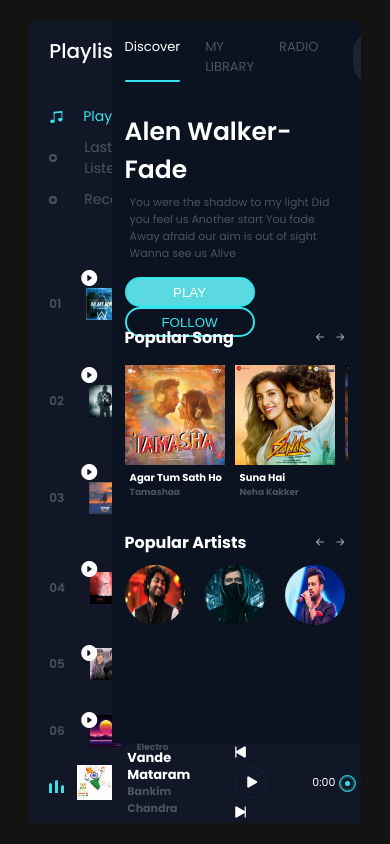
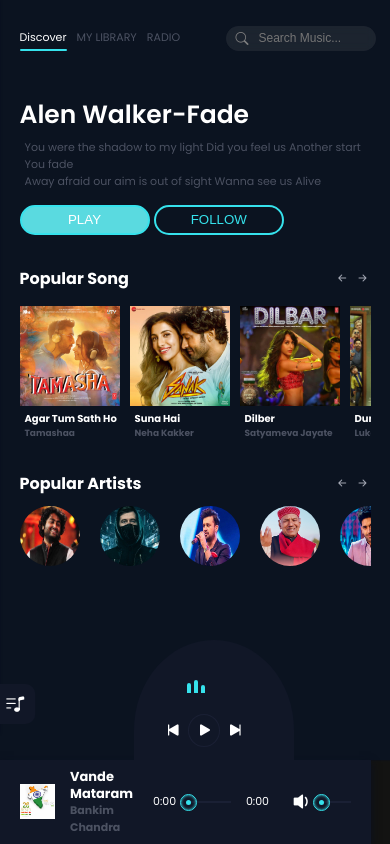
Before and after one commit to AtulThapliyal/Music-App, a plain HTML site: page index.html in a window 390 px wide. Drawn offline with nearby package versions, Linux system fonts and the light colour scheme.

Commit message:
Add files via upload

```diff
--- a/index.html
+++ b/index.html
@@ -12,6 +12,7 @@
 <body>
 <header>
     <div class="menu_side">
+        <h6 id="menu_list_active_button"><i class="bi bi-music-note-list"></i></h6>
         <h1>Playlist</h1>
         <div class="playlist">
             <h4 class="active"><span></span><i class="bi bi-music-note-beamed"></i> Playlist</h4>
@@ -292,6 +293,26 @@
     </div>
 </header>
     <script src="app.js"></script>
+<script>
+    let menu_list_active_button = document.getElementById('menu_list_active_button');
+    let menu_side = document.getElementsByClassName('menu_side')[0];
+
+
+    menu_list_active_button.addEventListener('click', () => {
+    menu_side.style.transform = "unset";
+    menu_list_active_button.style.opacity = 0;
+    })
+
+    let song_side = document.getElementsByClassName('song_side')[0];
+
+    song_side.addEventListener('click', () => {
+    menu_side.style = "translateX(-100%)";
+    menu_list_active_button.style.opacity = 1;
+    })
+
+
+
+</script>
 </body>
 
 </html>
--- a/style.css
+++ b/style.css
@@ -1,5 +1,5 @@
 /* Google Font 'Poppins'  */
-@import url('https://fonts.googleapis.com/css2?family=Poppins:wght@100;200;300;400;500;600;700;800;900&display=swap');
+@import url("https://fonts.googleapis.com/css2?family=Poppins:wght@100;200;300;400;500;600;700;800;900&display=swap");
 * {
   padding: 0%;
   margin: 0%;
@@ -10,7 +10,7 @@ body {
   width: 100%;
   height: 100vh;
   background-color: #131312;
-    font-family: 'Poppins' , sans-serif;
+  font-family: "Poppins", sans-serif;
   display: flex;
   align-items: center;
   justify-content: center;
@@ -25,7 +25,8 @@ header {
   overflow: hidden;
 }
 
-header .menu_side, .song_side {
+header .menu_side,
+.song_side {
   position: relative;
   width: 25%;
   height: 90%;
@@ -33,6 +34,14 @@ header .menu_side, .song_side {
   background-color: #111727;
   box-shadow: 5px 0px 2px #090f1f;
   color: #fff;
+}
+
+:target {
+  display: none;
+}
+
+header .menu_side h6 {
+    display: none;
   }
 
 header .song_side {
@@ -54,7 +63,7 @@ header .menu_side h1 {
 }
 
 header .menu_side .playlist {
-    margin:  40px 0px 0px 20px;
+  margin: 40px 0px 0px 20px;
 }
 
 header .menu_side .playlist h4 {
@@ -65,38 +74,38 @@ header .menu_side .playlist h4 {
   cursor: pointer;
   display: flex;
   align-items: center;
-    transition: .3s linear;
+  transition: 0.3s linear;
 }
 header .menu_side .playlist h4:hover {
   color: #fff;
 }
-header .menu_side .playlist h4 span{
+header .menu_side .playlist h4 span {
   position: relative;
   margin-right: 35px;
 }
-header .menu_side .playlist h4 span::before{
-    content: '';
+header .menu_side .playlist h4 span::before {
+  content: "";
   position: absolute;
   width: 4px;
   height: 4px;
   border: 2px solid #4c5262;
   border-radius: 50%;
   top: -4px;
-    transition: .3s linear;
+  transition: 0.3s linear;
 }
-header .menu_side .playlist h4:hover span::before{
+header .menu_side .playlist h4:hover span::before {
   border: 2px solid #fff;
 }
-header .menu_side .playlist h4 .bi{
+header .menu_side .playlist h4 .bi {
   display: none;
 }
-header .menu_side .playlist .active{
+header .menu_side .playlist .active {
   color: #36e2ec;
 }
-header .menu_side .playlist .active span{
+header .menu_side .playlist .active span {
   display: none;
 }
-header .menu_side .playlist .active .bi{
+header .menu_side .playlist .active .bi {
   display: flex;
   margin-right: 20px;
 }
@@ -106,7 +115,7 @@ header .menu_side .menu_song {
   /* border: 1px solid #fff; */
   margin-top: 40px;
 }
-header .menu_side .menu_song li{
+header .menu_side .menu_song li {
   position: relative;
   list-style-type: none;
   padding: 5px 0px 5px 20px;
@@ -114,30 +123,30 @@ header .menu_side .menu_song li{
   align-items: center;
   margin-bottom: 10px;
   cursor: pointer;
-    transition: .3s linear;
+  transition: 0.3s linear;
 }
-header .menu_side .menu_song li:hover{
-    background: rgb(105, 105, 170,.1);
+header .menu_side .menu_song li:hover {
+  background: rgb(105, 105, 170, 0.1);
 }
-header .menu_side .menu_song li span{
+header .menu_side .menu_song li span {
   font-size: 12px;
   font-weight: 600;
   color: #4c5262;
 }
-header .menu_side .menu_song li img{
+header .menu_side .menu_song li img {
   width: 32px;
   height: 32px;
   margin-left: 25px;
 }
-header .menu_side .menu_song li h5{
+header .menu_side .menu_song li h5 {
   font-size: 11px;
   margin-left: 15px;
 }
-header .menu_side .menu_song li h5 .subtitle{
+header .menu_side .menu_song li h5 .subtitle {
   font-size: 9px;
   color: #4c5262;
 }
-header .menu_side .menu_song li .bi{
+header .menu_side .menu_song li .bi {
   position: absolute;
   right: 15px;
   top: 6px;
@@ -149,7 +158,7 @@ header .master_play {
   align-items: center;
   padding: 0px 20px;
 }
-header .master_play .wave{
+header .master_play .wave {
   width: 30px;
   height: 30px;
   /* border: 1px solid #fff; */
@@ -158,45 +167,44 @@ header .master_play .wave{
   align-items: flex-end;
   margin-right: 10px;
 }
-header .master_play .wave .wave1{
+header .master_play .wave .wave1 {
   width: 3px;
   height: 10px;
-    margin-right: 3px ;
-    border-radius: 10px 10px 0px 0px ;
+  margin-right: 3px;
+  border-radius: 10px 10px 0px 0px;
   background: #36e2ec;
   animation: unset;
 }
-header .master_play .wave .wave1:nth-child(2){
+header .master_play .wave .wave1:nth-child(2) {
   height: 13px;
   /* animation-delay: .4s; */
 }
-header .master_play .wave .wave1:nth-child(3){
+header .master_play .wave .wave1:nth-child(3) {
   height: 8px;
   /* animation-delay: .8s; */
 }
 /* javascript class wave  */
-header .master_play .active2 .wave1{
-    animation: wave .5s linear infinite;
+header .master_play .active2 .wave1 {
+  animation: wave 0.5s linear infinite;
 }
-header .master_play .active2 .wave1:nth-child(2){
-    animation-delay: .4s;
+header .master_play .active2 .wave1:nth-child(2) {
+  animation-delay: 0.4s;
 }
-header .master_play .active2 .wave1:nth-child(3){
-    animation-delay: .8s;
+header .master_play .active2 .wave1:nth-child(3) {
+  animation-delay: 0.8s;
 }
 
 @keyframes wave {
-    0%{
+  0% {
     height: 10px;
   }
-    50%{
+  50% {
     height: 15px;
   }
-    100%{
+  100% {
     height: 10px;
   }
 }
-
 
 header .master_play img {
   width: 35px;
@@ -209,26 +217,26 @@ header .master_play h5 {
   color: #fff;
   line-height: 17px;
 }
-header .master_play h5 .subtitle{
+header .master_play h5 .subtitle {
   font-size: 11px;
   color: #4c5262;
 }
-header .master_play .icon{
+header .master_play .icon {
   font-size: 20px;
   color: #fff;
   margin: 0px 20px 0px 40px;
   outline: none;
 }
-header .master_play .icon .bi{
+header .master_play .icon .bi {
   cursor: pointer;
   outline: none;
 }
-header .master_play .icon .bi:nth-child(2){
-border: 1px solid rgb(105, 105, 170,.1);
+header .master_play .icon .bi:nth-child(2) {
+  border: 1px solid rgb(105, 105, 170, 0.1);
   border-radius: 50%;
   padding: 1px 4px 0px 6px;
   margin: 0px 5px;
-transition: .3s linear;
+  transition: 0.3s linear;
 }
 
 header .master_play span {
@@ -237,7 +245,7 @@ header .master_play span {
   font-size: 11px;
   font-weight: 400;
 }
-header .master_play #currentStart{
+header .master_play #currentStart {
   margin: 0px 0px 0px 20px;
 }
 
@@ -245,10 +253,10 @@ header .master_play .bar {
   position: relative;
   width: 43%;
   height: 2px;
-    background: rgb(105, 105, 170,.1);
+  background: rgb(105, 105, 170, 0.1);
   margin: 0px 15px 0px 10px;
 }
-header .master_play .bar .bar2{
+header .master_play .bar .bar2 {
   position: absolute;
   background: #36e2ec;
   width: 0%;
@@ -256,7 +264,7 @@ header .master_play .bar .bar2{
   top: 0;
   transition: 1s linear;
 }
-header .master_play .bar .dot{
+header .master_play .bar .dot {
   position: absolute;
   width: 5px;
   height: 5px;
@@ -266,18 +274,18 @@ header .master_play .bar .dot{
   top: -1px;
   transition: 1s linear;
 }
-header .master_play .bar .dot::before{
-    content: '';
+header .master_play .bar .dot::before {
+  content: "";
   position: absolute;
   width: 15px;
   height: 15px;
-   border:1px solid #36e2ec;
+  border: 1px solid #36e2ec;
   border-radius: 50%;
   left: -6px;
   top: -6px;
   box-shadow: inset 0px 0px 3px #36e2ec;
 }
-header .master_play .bar input{
+header .master_play .bar input {
   position: absolute;
   width: 100%;
   top: -6px;
@@ -287,21 +295,21 @@ header .master_play .bar input{
   transition: 3s linear;
   opacity: 0;
 }
-header .master_play .vol{
+header .master_play .vol {
   position: relative;
   width: 100px;
   height: 2px;
   margin-left: 50px;
- background: rgb(105, 105, 170,.1);
+  background: rgb(105, 105, 170, 0.1);
 }
-header .master_play .vol .bi{
+header .master_play .vol .bi {
   position: absolute;
   color: #fff;
   font-size: 25px;
   top: -17px;
   left: -30px;
 }
-header .master_play .vol input{
+header .master_play .vol input {
   position: absolute;
   width: 100%;
   top: -10px;
@@ -312,7 +320,7 @@ header .master_play .vol input{
   opacity: 0;
 }
 
- header .master_play .vol .vol_bar{
+header .master_play .vol .vol_bar {
   position: absolute;
   background: #36e2ec;
   width: 0%;
@@ -320,7 +328,7 @@ header .master_play .vol input{
   top: 0;
   transition: 1s linear;
 }
- header .master_play .vol .dot{
+header .master_play .vol .dot {
   position: absolute;
   width: 5px;
   height: 5px;
@@ -330,12 +338,12 @@ header .master_play .vol input{
   top: -1px;
   transition: 1s linear;
 }
- header .master_play .vol .dot::before{
-     content: '';
+header .master_play .vol .dot::before {
+  content: "";
   position: absolute;
   width: 15px;
   height: 15px;
-    border:1px solid #36e2ec;
+  border: 1px solid #36e2ec;
   border-radius: 50%;
   left: -6px;
   top: -6px;
@@ -345,15 +353,15 @@ header .master_play .vol input{
 header .song_side {
   z-index: 2;
 }
- header .song_side::before{
-     content: '';
+header .song_side::before {
+  content: "";
   position: absolute;
   width: 100%;
   height: 300px;
-     background: url('bg.png');
+  background: url("bg.png");
   z-index: -1;
 }
- header .song_side nav{
+header .song_side nav {
   width: 90%;
   height: 10%;
   margin: auto;
@@ -362,25 +370,25 @@ header .master_play .vol input{
   align-items: center;
   justify-content: space-between;
 }
- header .song_side nav ul{
+header .song_side nav ul {
   display: flex;
 }
- header .song_side nav ul li{
+header .song_side nav ul li {
   position: relative;
   list-style-type: none;
   font-size: 13px;
   color: #4c5262;
   margin-right: 25px;
   cursor: pointer;
-    transition: .3s linear;
+  transition: 0.3s linear;
 }
- header .song_side nav ul li:hover{
+header .song_side nav ul li:hover {
   color: #fff;
 }
- header .song_side nav ul li:nth-child(1){
+header .song_side nav ul li:nth-child(1) {
   color: #fff;
 }
- header .song_side nav ul li span{
+header .song_side nav ul li span {
   position: absolute;
   width: 100%;
   height: 2.5px;
@@ -389,28 +397,28 @@ header .master_play .vol input{
   left: 0;
   border-radius: 20px;
 }
- header .song_side nav .search{
+header .song_side nav .search {
   position: relative;
   width: 40%;
   padding: 1px 10px;
   border-radius: 20px;
   color: gray;
 }
- header .song_side nav .search::before{
-     content: '';
+header .song_side nav .search::before {
+  content: "";
   position: absolute;
   width: 100%;
   height: 100%;
   border-radius: 20px;
-   background: rgb(184, 184, 184,.1);
+  background: rgb(184, 184, 184, 0.1);
   backdrop-filter: blur(5px);
   z-index: -1;
 }
- header .song_side nav .search .bi{
+header .song_side nav .search .bi {
   font-size: 13px;
   padding: 3px 0px 0px 10px;
 }
- header .song_side nav .search input{
+header .song_side nav .search input {
   background: none;
   outline: none;
   border: none;
@@ -418,14 +426,14 @@ header .master_play .vol input{
   color: #fff;
   font-size: 12px;
 }
- header .song_side nav .user{
+header .song_side nav .user {
   position: relative;
   width: 30px;
   height: 30px;
   border-radius: 50%;
   cursor: pointer;
 }
- header .song_side nav .user img{
+header .song_side nav .user img {
   position: absolute;
   width: 30px;
   height: 30px;
@@ -434,27 +442,27 @@ header .master_play .vol input{
 }
 
 header .song_side .content {
-     width:90%;
+  width: 90%;
   height: 30%;
   margin: auto;
   /* border: 1px solid #fff; */
   padding-top: 20px;
 }
 
- header .song_side .content h1{
+header .song_side .content h1 {
   font-size: 25px;
   font-weight: 600;
 }
- header .song_side .content p{
+header .song_side .content p {
   font-size: 11px;
   font-weight: 400;
   color: #4c5262;
   margin: 5px;
 }
- header .song_side .content .buttons{
+header .song_side .content .buttons {
   margin-top: 15px;
 }
- header .song_side .content .buttons button{
+header .song_side .content .buttons button {
   width: 130px;
   height: 30px;
   border: 2px solid #36e2ec;
@@ -463,19 +471,19 @@ header .master_play .vol input{
   background: #5adae0;
   color: #fff;
   cursor: pointer;
-    transition: .3s linear;
+  transition: 0.3s linear;
 }
- header .song_side .content .buttons button:hover{
+header .song_side .content .buttons button:hover {
   border: 2px solid #36e2ec;
   background: none;
   color: #36e2ec;
 }
- header .song_side .content .buttons button:nth-child(2){
+header .song_side .content .buttons button:nth-child(2) {
   border: 2px solid #36e2ec;
   background: none;
   color: #36e2ec;
 }
- header .song_side .content .buttons button:nth-child(2):hover{
+header .song_side .content .buttons button:nth-child(2):hover {
   border: 2px solid #36e2ec;
   background: #36e2ec;
   color: #fff;
@@ -488,17 +496,17 @@ header .master_play .vol input{
   margin: auto;
   margin-top: 15px;
 }
- header .song_side .popular_song .h4{
+header .song_side .popular_song .h4 {
   display: flex;
   align-items: center;
   justify-content: space-between;
 }
- header .song_side .popular_song .h4 .bi{
+header .song_side .popular_song .h4 .bi {
   color: #a4a8b4;
   cursor: pointer;
-    transition: .3s linear;
+  transition: 0.3s linear;
 }
- header .song_side .popular_song .h4 .bi:hover{
+header .song_side .popular_song .h4 .bi:hover {
   color: #fff;
 }
 
@@ -510,20 +518,20 @@ header .master_play .vol input{
   overflow-x: auto;
   scroll-behavior: smooth;
 }
- header .song_side .popular_song .pop_song::-webkit-scrollbar{
+header .song_side .popular_song .pop_song::-webkit-scrollbar {
   display: none;
 }
- header .song_side .popular_song .pop_song li{
+header .song_side .popular_song .pop_song li {
   min-width: 100px;
   height: 140px;
   list-style-type: none;
   margin-right: 10px;
-     transition: .3s linear;
+  transition: 0.3s linear;
 }
- header .song_side .popular_song .pop_song li:hover{
-     background: rgb(105, 105, 170,.1);
+header .song_side .popular_song .pop_song li:hover {
+  background: rgb(105, 105, 170, 0.1);
 }
- header .song_side .popular_song .pop_song li .img_play{
+header .song_side .popular_song .pop_song li .img_play {
   position: relative;
   width: 100px;
   height: 100px;
@@ -531,26 +539,26 @@ header .master_play .vol input{
   align-items: center;
   justify-content: center;
 }
- header .song_side .popular_song .pop_song li .img_play img{
+header .song_side .popular_song .pop_song li .img_play img {
   width: 100%;
   height: 100%;
 }
- header .song_side .popular_song .pop_song li .img_play .bi{
+header .song_side .popular_song .pop_song li .img_play .bi {
   position: absolute;
   font-size: 20px;
   cursor: pointer;
-   transition: .3s linear;
+  transition: 0.3s linear;
   opacity: 0;
 }
- header .song_side .popular_song .pop_song li .img_play:hover .bi{
+header .song_side .popular_song .pop_song li .img_play:hover .bi {
   opacity: 1;
 }
- header .song_side .popular_song .pop_song li h5{
+header .song_side .popular_song .pop_song li h5 {
   padding: 5px 0px 0px 5px;
   line-height: 15px;
   font-size: 10px;
 }
- header .song_side .popular_song .pop_song li h5 .subtitle{
+header .song_side .popular_song .pop_song li h5 .subtitle {
   font-size: 9px;
   color: #4c5262;
 }
@@ -562,20 +570,20 @@ header .master_play .vol input{
   margin: auto;
   margin-top: 15px;
 }
-header .song_side .popular_artists .h4{
+header .song_side .popular_artists .h4 {
   display: flex;
   align-items: center;
   justify-content: space-between;
 }
-header .song_side .popular_artists .h4 .bi{
+header .song_side .popular_artists .h4 .bi {
   color: #a4a8b4;
   cursor: pointer;
-   transition: .3s linear;
+  transition: 0.3s linear;
 }
-header .song_side .popular_artists .h4 .bi:hover{
+header .song_side .popular_artists .h4 .bi:hover {
   color: #fff;
 }
-header .song_side .popular_artists .item{
+header .song_side .popular_artists .item {
   width: 100%;
   height: auto;
   margin-top: 10px;
@@ -583,10 +591,10 @@ header .song_side .popular_artists .item{
   overflow-x: auto;
   scroll-behavior: smooth;
 }
-header .song_side .popular_artists .item::-webkit-scrollbar{
+header .song_side .popular_artists .item::-webkit-scrollbar {
   display: none;
 }
-header .song_side .popular_artists .item li{
+header .song_side .popular_artists .item li {
   list-style-type: none;
   position: relative;
   min-width: 60px;
@@ -596,9 +604,165 @@ header .song_side .popular_artists .item li{
   margin-right: 20px;
   cursor: pointer;
 }
-header .song_side .popular_artists .item li img{
+header .song_side .popular_artists .item li img {
   width: 100%;
   height: 100%;
   border-radius: 50%;
   position: absolute;
 }
+
+@media screen and (max-width: 1200px) {
+  header {
+    width: 95%;
+    transition: 0.5s linear;
+  }
+  header .menu_side,.song_side {
+    width: 30%;
+  }
+  header .song_side {
+    width: 70%;
+  }
+  header .song_side .content {
+    height: 20%;
+  }
+  header .master_play .icon {
+    display: inline;
+    width: 10pc;
+}
+
+}
+
+@media screen and (max-width: 1347px){
+    header .master_play .icon {
+        display: inline;
+        width: 10pc;
+    }
+}
+
+@media screen and (max-width:930px) {
+  header .menu_side {
+    z-index: 999;
+    width: 40%;
+    height: 87%;
+    position: absolute;
+    transition: 1s linear;
+    transform: translateX(-102%);
+  }
+
+  header .song_side .popular_song {
+    margin-top: 38px;
+  }
+
+  header .song_side {
+    width: 100%;
+  }
+  header .master_play .icon {
+    font-size: 15px;
+    color: #fff;
+    margin: 0px 0px 0px 20px;
+    outline: none;
+    display: inline-block;
+    width: 26%;
+  }
+  header .master_play {
+    position: absolute;
+    bottom: 0;
+    width: 95%;
+  }
+  header .menu_side h6 {
+    position: absolute;
+    right: -40px;
+    bottom: 10px;
+    width: 40px;
+    height: 40px;
+    background: #111727;
+    border-radius: 0px 10px 10px 0px;
+    display: flex;
+    align-items: center;
+    justify-content: center;
+    font-size: 18px;
+    cursor: pointer;
+    transition: 1s linear;
+  }
+}
+
+@media screen and (max-width: 680px) {
+  header {
+    width: 100%;
+    height: 100vh;
+  }
+  header .song_side nav ul li {
+    font-size: 11px;
+    margin-right: 10px;
+  }
+  header .song_side nav .search {
+    width: auto;
+  }
+
+  header .menu_side {
+    width: 60%;
+  }
+  header .master_play .icon {
+    font-size: 20px;
+    margin: 0px 0px 0px 20px;
+    display: flex;
+    align-items: center;
+    position: absolute;
+    top: -46px;
+    right: 30%;
+    width: 26%;
+  }
+  header .master_play .icon::before {
+    content: "";
+    position: absolute;
+    width: 180px;
+    height: 180px;
+    background: #111727;
+    z-index: -1;
+    border-radius: 50% 50% 0% 0%;
+    left: -30%;
+    box-shadow: 0px -11px 20px -17px #0000;
+  }
+  header .master_play {
+    z-index: 999999999999999999;
+  }
+  header .master_play .wave {
+    position: absolute;
+    top: -120%;
+    width: 40px;
+    height: 40px;
+    right: 40%;
+  }
+  header .master_play .wave .wave1 {
+    width: 4px;
+  }
+}
+
+
+@media screen and (max-width: 470px){
+    header .song_side nav .search {
+        display: flex;
+        width: 150px;
+        margin-right:5px ;
+      }
+
+      header .master_play .icon::before {
+
+        width: 160px;
+        height: 180px;
+    }
+    header .master_play .wave{
+        right: 36%;
+    }
+}
+
+@media screen and (max-width: 380px){
+    header .song_side .popular_song {
+        margin-top: 38px;
+    }
+
+    header .master_play .icon::before {
+       width: 0px;
+        height: 0px;
+    }
+}
```
Lines whose indentation alone changed are shown as unchanged.
